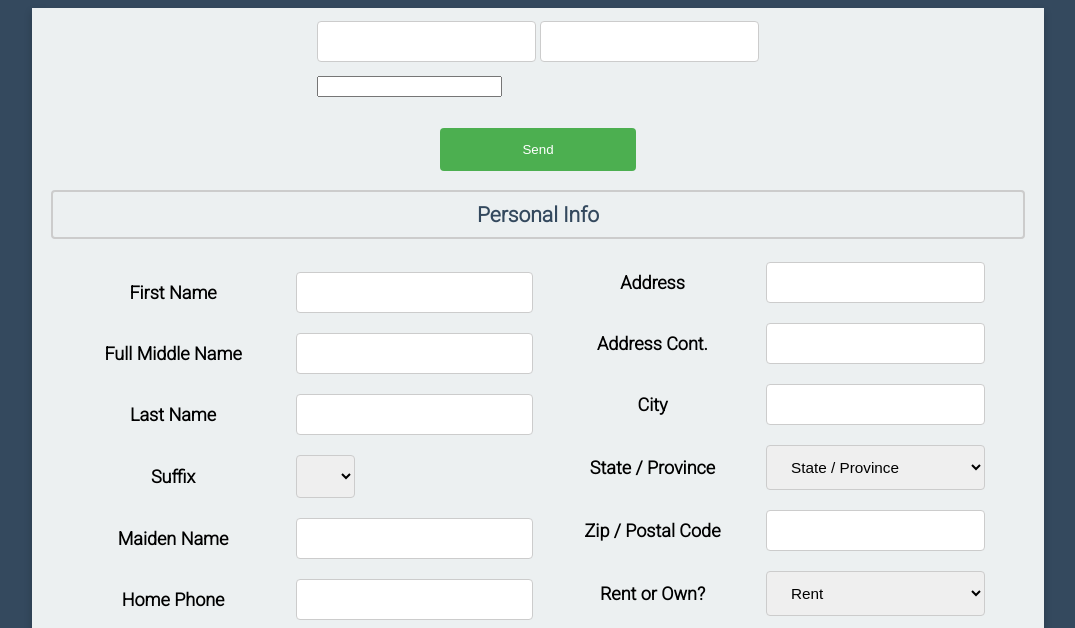
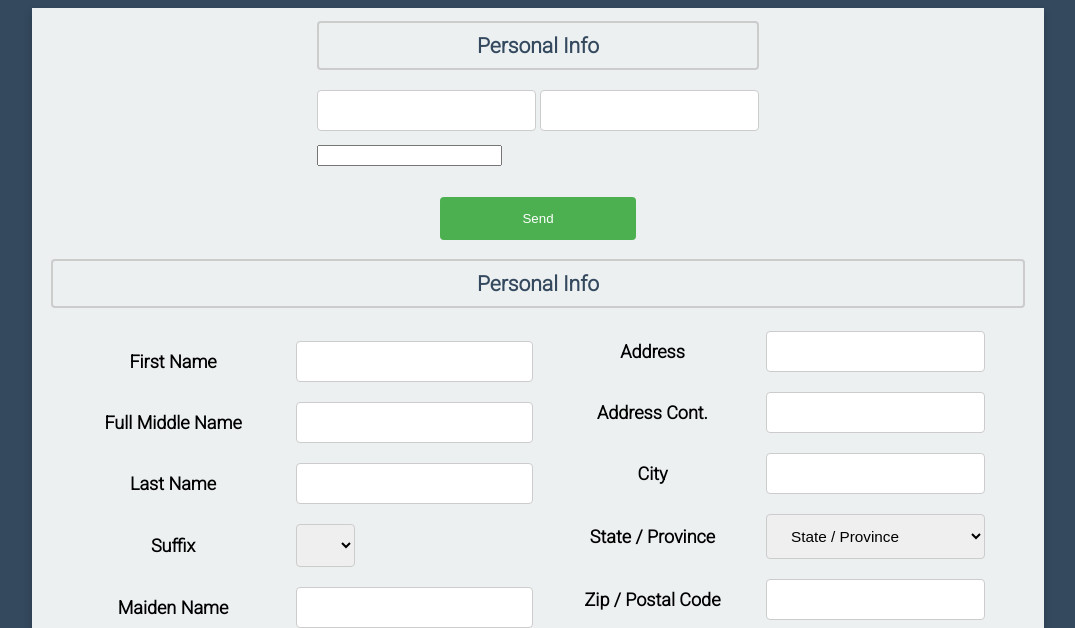
Before and after one commit to midnightsun183/New-Century-Management, a plain HTML site: page application.html in a window 1280 px wide. Shown: the top 628 px of the page, without its empty margins (102-1177 px from the left). Drawn offline with Linux system fonts and the light colour scheme; a script that the page names is missing.

Commit message:
Update application.html

```diff
--- a/application.html
+++ b/application.html
@@ -25,6 +25,11 @@
 
 <table>
 <tbody>
+
+<tr>
+<td colspan="2"><h3 class="header3">Personal Info</h3></td>
+</tr>
+
 <tr>
 <td>  <input type="text" name="First_Name"> </td>
 <td>  <input type="text" name="Last_Name"> </td>
```
